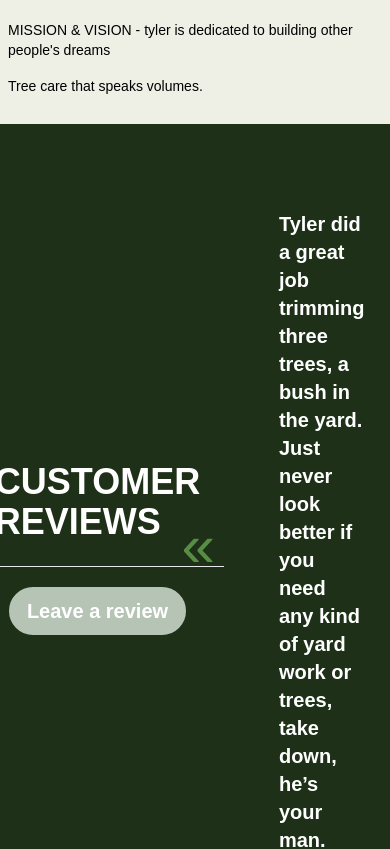
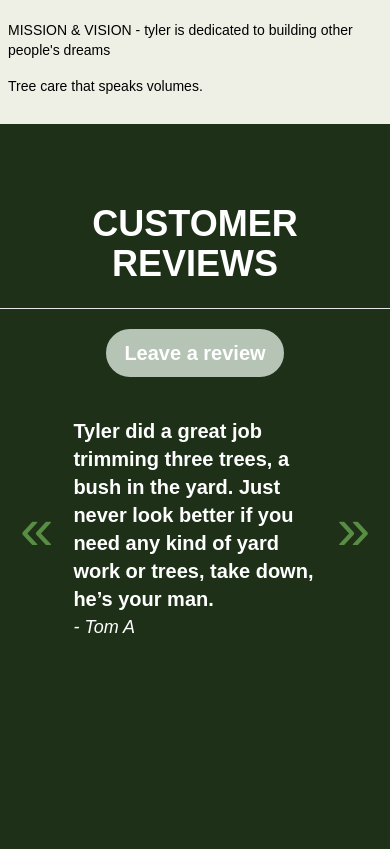
Before and after one commit to gmcclarin/tyler, a React (Create React App) app: page / in a window 390 px wide. Shown: the part 2540-3389 px from the top of the page. Built offline with nearby package versions, Linux system fonts and the light colour scheme; no server answers.

Commit message:
review carousel responsive for mobile

```diff
--- a/src/components/ReviewCarousel.js
+++ b/src/components/ReviewCarousel.js
@@ -92,25 +92,25 @@ const ReviewCarousel = () => {
 
 
     return (
-        <div className="w-screen h-screen flex items-center justify-center bg-darker">
+        <div className="w-screen h-screen md:flex items-center justify-center bg-darker">
 
                 <div className="text-white flex-col justify-center  font-bold" >
-                    <div className="border-b p-6 text-4xl">CUSTOMER REVIEWS</div>
+                    <div className="border-b pt-20 p-6 text-4xl text-center">CUSTOMER REVIEWS</div>
                     <div className='text-xl text-center flex justify-center items-center '>
                         <div className="rounded-full border-2 px-4 p-2 m-5 bg-olive border-olive cursor-pointer"
                         ><a href="https://www.google.com/search?q=tylers+tree+solutions&rlz=1C5CHFA_enUS899US899&oq=tylers&gs_lcrp=EgZjaHJvbWUqBggBEEUYOzIMCAAQRRg5GLEDGIAEMgYIARBFGDsyCQgCEAAYChiABDIJCAMQABgKGIAEMgcIBBAAGIAEMgYIBRBFGD0yBggGEEUYPDIGCAcQRRg80gEIMzc0NmowajeoAgCwAgA&sourceid=chrome&ie=UTF-8#lrd=0x89d153a2289fe4e9:0xb8b8532813616cc2,3,,,," rel="noopener" target="_blank">Leave a review</a>
                         </div>
                     </div>
                 </div>
-                <div className="w-1/2 flex justify-center items-center">
+                <div className="w-full m-auto sm:w-1/2 py-5 flex justify-center items-center">
 
-                        <div className="text-6xl mx-16 text-dark cursor-pointer"
+                        <div className="text-6xl mx-5 lg:mx-16 text-dark cursor-pointer"
                         onClick={handleDown}>«</div>
                         <div className="">
                             <p className="font-bold text-white text-xl">{chosenReview.r}</p>
                             <p className="italic text-lg text-white">- {chosenReview.first} {chosenReview.last}</p>
                         </div>
-                        <div className="text-6xl mx-16 text-dark cursor-pointer"
+                        <div className="text-6xl mx-5 lg:mx-16 text-dark cursor-pointer"
                         onClick={handleUp}>»</div>
 
                 </div>
```
